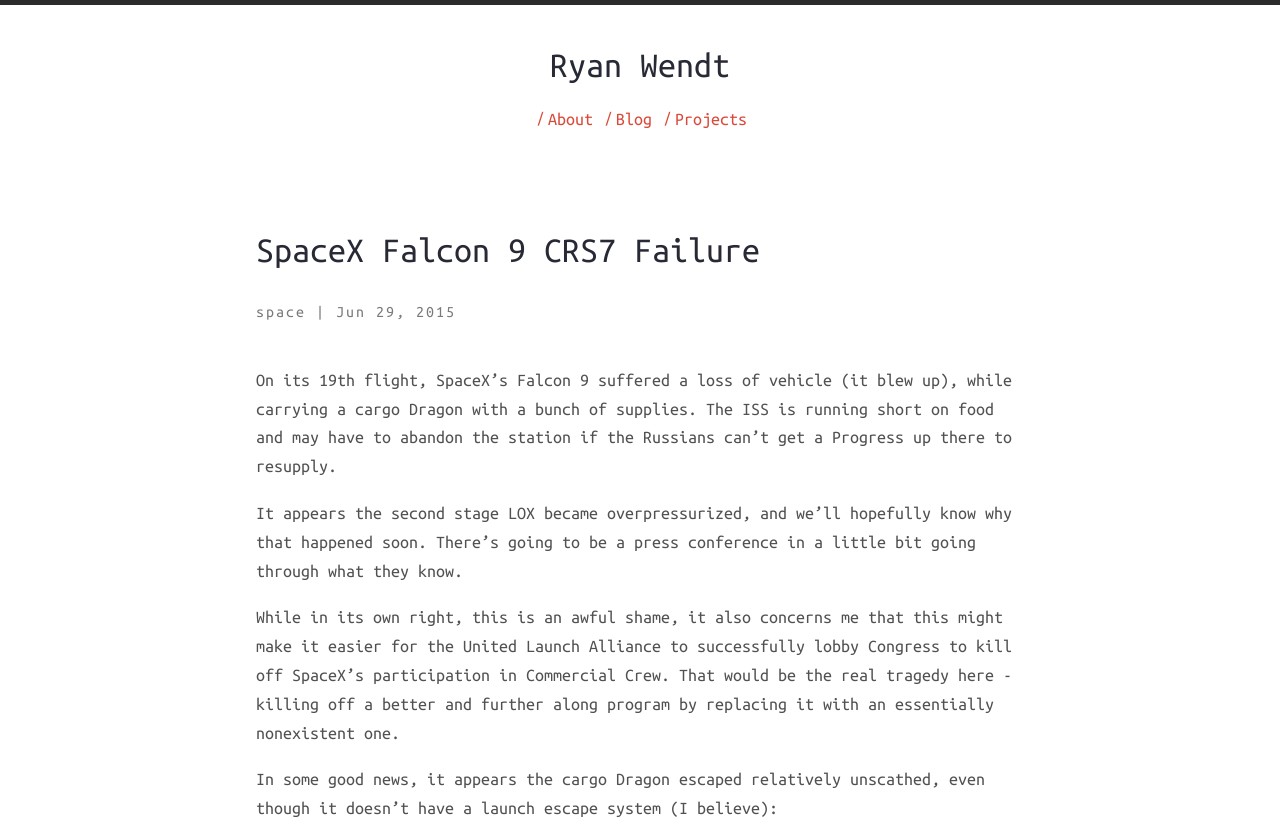
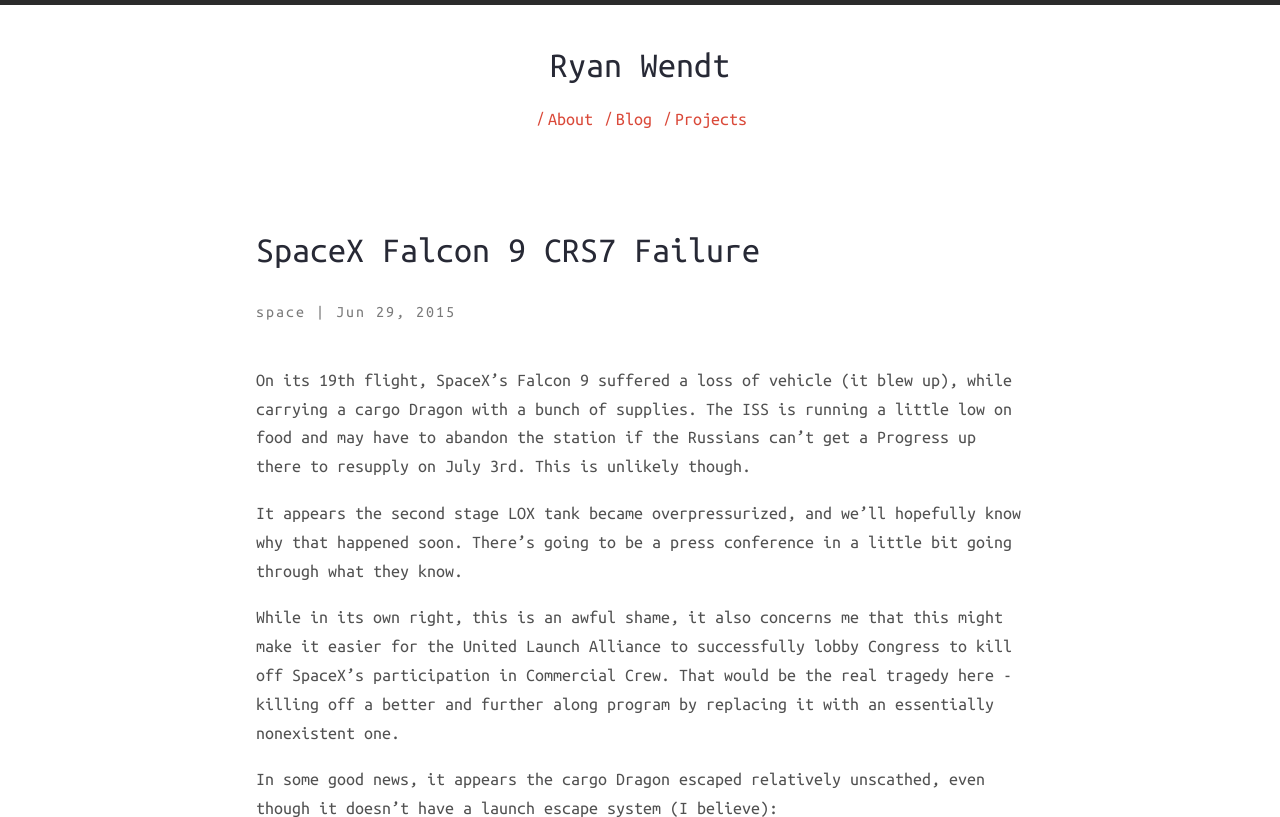
Before and after one commit to ryanmfw/ryanmfw.github.io, a Jekyll site: the page built from _posts/2015-06-28-spacex_failure.md, in a window 1280 px wide and 900 px high, cut to the strip 0-817 px from the top of the window. Built offline with Jekyll 4.4.1, drawn with Linux system fonts in a browser that asks for light colours; nearby versions of some CDN libraries.

Commit message:
fixed up spacex slightly

```diff
--- a/_posts/2015-06-28-spacex_failure.md
+++ b/_posts/2015-06-28-spacex_failure.md
@@ -7,9 +7,9 @@ categories:
 description: Falcon 9 failure
 ---
 
-On its 19th flight, SpaceX's Falcon 9 suffered a loss of vehicle (it blew up), while carrying a cargo Dragon with a bunch of supplies. The ISS is running short on food and may have to abandon the station if the Russians can't get a Progress up there to resupply.
+On its 19th flight, SpaceX's Falcon 9 suffered a loss of vehicle (it blew up), while carrying a cargo Dragon with a bunch of supplies. The ISS is running a little low on food and may have to abandon the station if the Russians can't get a Progress up there to resupply on July 3rd. This is unlikely though.
 
-It appears the second stage LOX became overpressurized, and we'll hopefully know why that happened soon. There's going to be a press conference in a little bit going through what they know.
+It appears the second stage LOX tank became overpressurized, and we'll hopefully know why that happened soon. There's going to be a press conference in a little bit going through what they know.
 
 While in its own right, this is an awful shame, it also concerns me that this might make it easier for the United Launch Alliance to successfully lobby Congress to kill off SpaceX's participation in Commercial Crew. That would be the real tragedy here - killing off a better and further along program by replacing it with an essentially nonexistent one.
 
```
